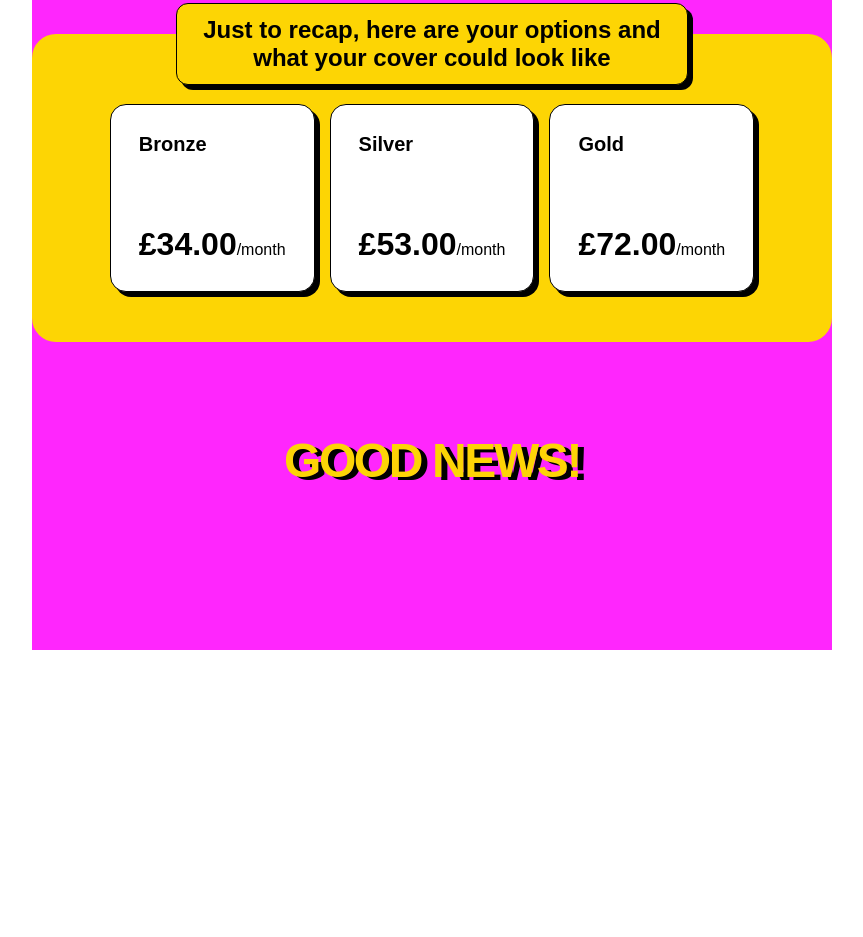
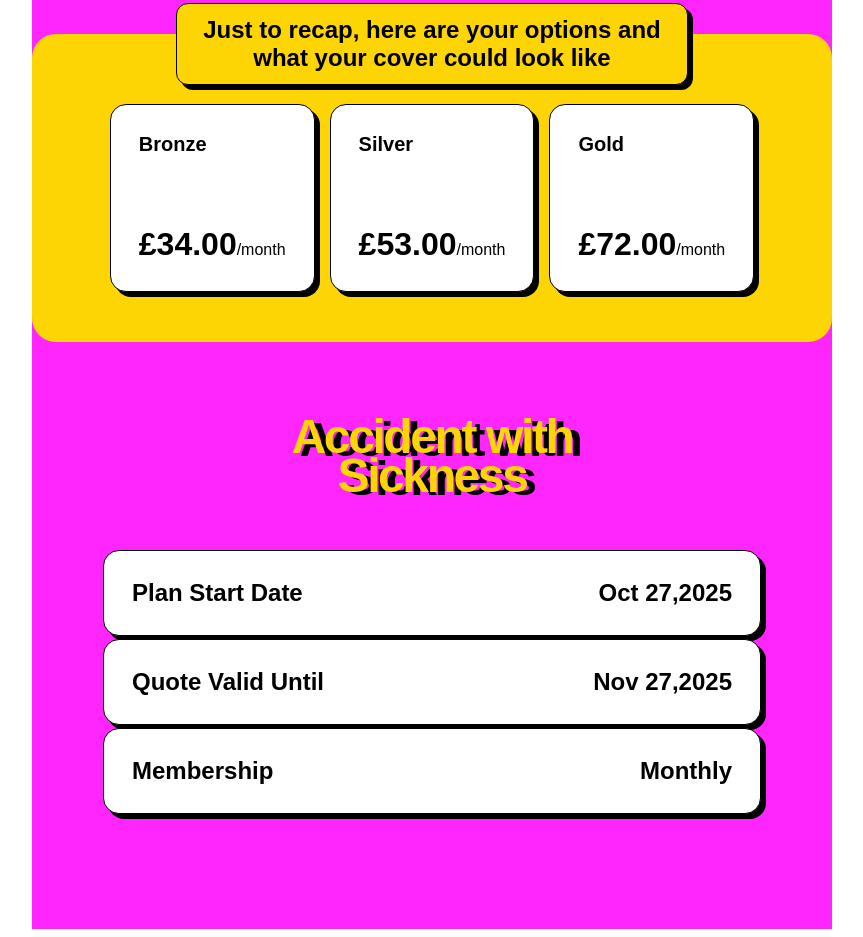
Before and after one commit to talhaiftikhar12549/Life-without-lemon-email-template, a plain HTML site: page index.html in a window 1280 px wide. Shown: the part 1239-2176 px from the top of the page, without its empty margins (208-1071 px from the left). Before the commit the page ends 1897 px from the top, so only its background shows below. Drawn offline with Linux system fonts and the light colour scheme.

Commit message:
added accident with sickness

```diff
--- a/index.html
+++ b/index.html
@@ -49,7 +49,7 @@
               letter-spacing: -2.4px;
               font-weight: 900;
               color: #ff26fd;
-              text-shadow: 6px 3px 0 #000000;
+              text-shadow: 8px 3px 0 #000000;
               display: inline-block;
               font-family: 'League Spartan', Arial, sans-serif;
             "
@@ -402,25 +402,144 @@
           display: flex;
           flex-direction: column;
           align-items: center;
-          padding: 85px 0px 155px 0px;
+          padding: 65px 0px 115px 0px;
           position: relative;
         "
       >
-        <h1
+        <h2
           style="
             margin: 10px 0;
             font-size: 48px;
-            line-height: 48px;
+            line-height: 82%;
             letter-spacing: -2.4px;
             font-weight: 900;
             color: #fdd406;
-            text-shadow: 6px 3px 0 #000000;
+            text-shadow: 8px 3px 0 #000000;
             display: inline-block;
             font-family: 'League Spartan', Arial, sans-serif;
+            width: 50%;
+            text-align: center;
+            padding-bottom: 45px;
           "
         >
-          GOOD NEWS!
-        </h1>
+          Accident with Sickness
+        </h2>
+        <div
+          style="
+            display: flex;
+            flex-direction: column;
+            align-items: center;
+            justify-content: center;
+            width: 75%;
+            gap: 3px;
+          "
+        >
+          <div
+            style="
+              padding: 28px;
+              display: flex;
+              border-radius: 16px;
+              width: 100%;
+              justify-content: space-between;
+              background-color: #fff;
+              box-shadow: 5px 5px 0px 0px #000000;
+              border: solid 1px #000;
+            "
+          >
+            <p
+              style="
+                margin: 0;
+                font-size: 24px;
+                font-weight: 600;
+                color: #000;
+                font-family: 'League Spartan', sans-serif;
+              "
+            >
+              Plan Start Date
+            </p>
+            <p
+              style="
+                margin: 0;
+                font-size: 24px;
+                font-weight: 600;
+                color: #000;
+                font-family: 'League Spartan', sans-serif;
+              "
+            >
+              Oct 27,2025
+            </p>
+          </div>
+          <div
+            style="
+              padding: 28px;
+              display: flex;
+              border-radius: 16px;
+              width: 100%;
+              justify-content: space-between;
+              background-color: #fff;
+              box-shadow: 5px 5px 0px 0px #000000;
+              border: solid 1px #000;
+            "
+          >
+            <p
+              style="
+                margin: 0;
+                font-size: 24px;
+                font-weight: 600;
+                color: #000;
+                font-family: 'League Spartan', sans-serif;
+              "
+            >
+              Quote Valid Until
+            </p>
+            <p
+              style="
+                margin: 0;
+                font-size: 24px;
+                font-weight: 600;
+                color: #000;
+                font-family: 'League Spartan', sans-serif;
+              "
+            >
+              Nov 27,2025
+            </p>
+          </div>
+          <div
+            style="
+              padding: 28px;
+              display: flex;
+              border-radius: 16px;
+              width: 100%;
+              justify-content: space-between;
+              background-color: #fff;
+              box-shadow: 5px 5px 0px 0px #000000;
+              border: solid 1px #000;
+            "
+          >
+            <p
+              style="
+                margin: 0;
+                font-size: 24px;
+                font-weight: 600;
+                color: #000;
+                font-family: 'League Spartan', sans-serif;
+              "
+            >
+              Membership
+            </p>
+            <p
+              style="
+                margin: 0;
+                font-size: 24px;
+                font-weight: 600;
+                color: #000;
+                font-family: 'League Spartan', sans-serif;
+              "
+            >
+              Monthly
+            </p>
+          </div>
+        </div>
       </section>
       <!-- Accident Skiness Section -->
     </main>
```
